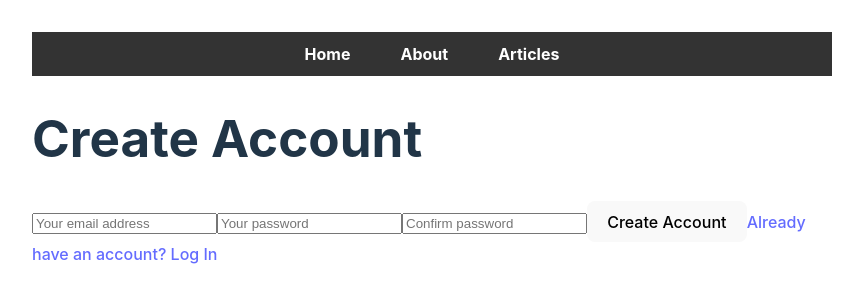
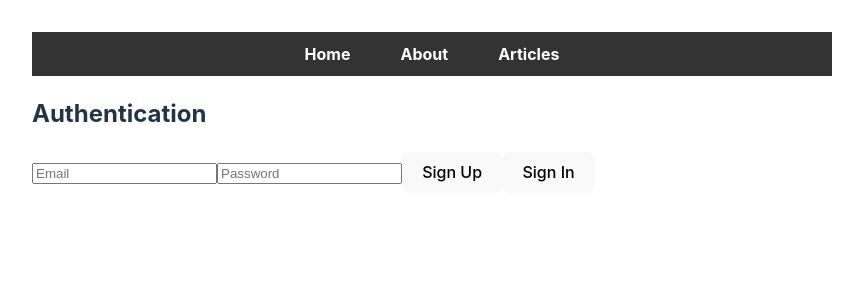
Before and after one commit to Salahhub/Mern-Project, a React (Vite) app: page /create-account in a window 1280 px wide. Shown: the top 302 px of the page, without its empty margins (208-1071 px from the left). Built offline with nearby package versions, Linux system fonts and the light colour scheme; no server answers.

Commit message:
Updated vite config and other files

```diff
--- /dev/null
+++ b/src/pages/AuthForm.jsx
@@ -0,0 +1,61 @@
+// In your React component (e.g., src/components/AuthForm.js)
+import React, { useState } from 'react';
+import { createUserWithEmailAndPassword, signInWithEmailAndPassword } from 'firebase/auth';
+import { auth } from '../firebaseConfig'; // Adjust path if firebaseConfig.js is elsewhere
+
+function AuthForm() {
+  const [email, setEmail] = useState('');
+  const [password, setPassword] = useState('');
+  const [error, setError] = useState(null);
+
+  const handleSignUp = async (e) => {
+    e.preventDefault();
+    setError(null);
+    try {
+      await createUserWithEmailAndPassword(auth, email, password);
+      console.log("User signed up successfully!");
+      // Redirect or update UI
+    } catch (err) {
+      setError(err.message);
+      console.error("Sign up error:", err.message);
+    }
+  };
+
+  const handleSignIn = async (e) => {
+    e.preventDefault();
+    setError(null);
+    try {
+      await signInWithEmailAndPassword(auth, email, password);
+      console.log("User signed in successfully!");
+      // Redirect or update UI
+    } catch (err) {
+      setError(err.message);
+      console.error("Sign in error:", err.message);
+    }
+  };
+
+  return (
+    <div>
+      <h2>Authentication</h2>
+      <form>
+        <input
+          type="email"
+          placeholder="Email"
+          value={email}
+          onChange={(e) => setEmail(e.target.value)}
+        />
+        <input
+          type="password"
+          placeholder="Password"
+          value={password}
+          onChange={(e) => setPassword(e.target.value)}
+        />
+        <button type="submit" onClick={handleSignUp}>Sign Up</button>
+        <button type="submit" onClick={handleSignIn}>Sign In</button>
+        {error && <p style={{ color: 'red' }}>{error}</p>}
+      </form>
+    </div>
+  );
+}
+
+export default AuthForm;
--- a/src/pages/CreateAccountPage.jsx
+++ /dev/null
@@ -1,49 +0,0 @@
-import { useState } from 'react';
-import { Link, useNavigate } from 'react-router-dom';
-import { getAuth, createUserWithEmailAndPassword } from 'firebase/auth';
-
-export default function CreateAccountPage() {
-  const [email, setEmail] = useState('');
-  const [password, setPassword] = useState('');
-  const [confirmPassword, setConfirmPassword] = useState('');
-  const [error, setError] = useState('');
-
-  const navigate = useNavigate();
-
-  async function createAccount() {
-    if (password !== confirmPassword) {
-      setError('Password and Confirm Password do not match!');
-      return;
-    }
-
-    try {
-      await createUserWithEmailAndPassword(getAuth(), email, password);
-      navigate('/articles');
-    } catch (e) {
-      setError(e.message);
-    }
-  }
-
-  return (
-    <>
-    <h1>Create Account</h1>
-    {error && <p>{error}</p>}
-    <input
-      placeholder='Your email address'
-      value={email}
-      onChange={e => setEmail(e.target.value)} />
-    <input
-      placeholder='Your password'
-      type='password'
-      value={password}
-      onChange={e => setPassword(e.target.value)} />
-    <input
-      placeholder='Confirm password'
-      type='password'
-      value={confirmPassword}
-      onChange={e => setConfirmPassword(e.target.value)} />
-    <button onClick={createAccount}>Create Account</button>
-    <Link to='/login'>Already have an account? Log In</Link>
-    </>
-  );
-}
```
Also changed, not shown: src/App.jsx (+3 -4 lines).
